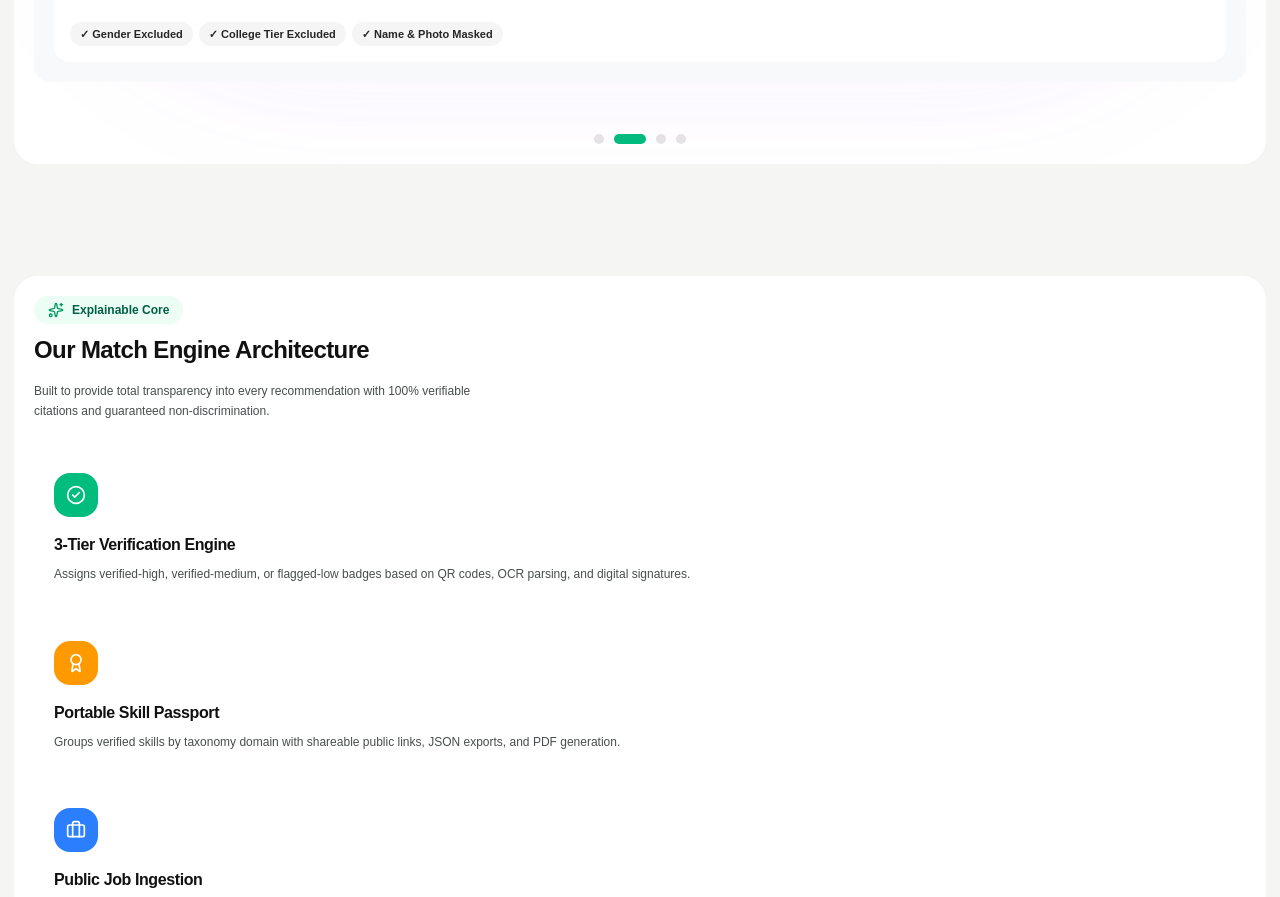
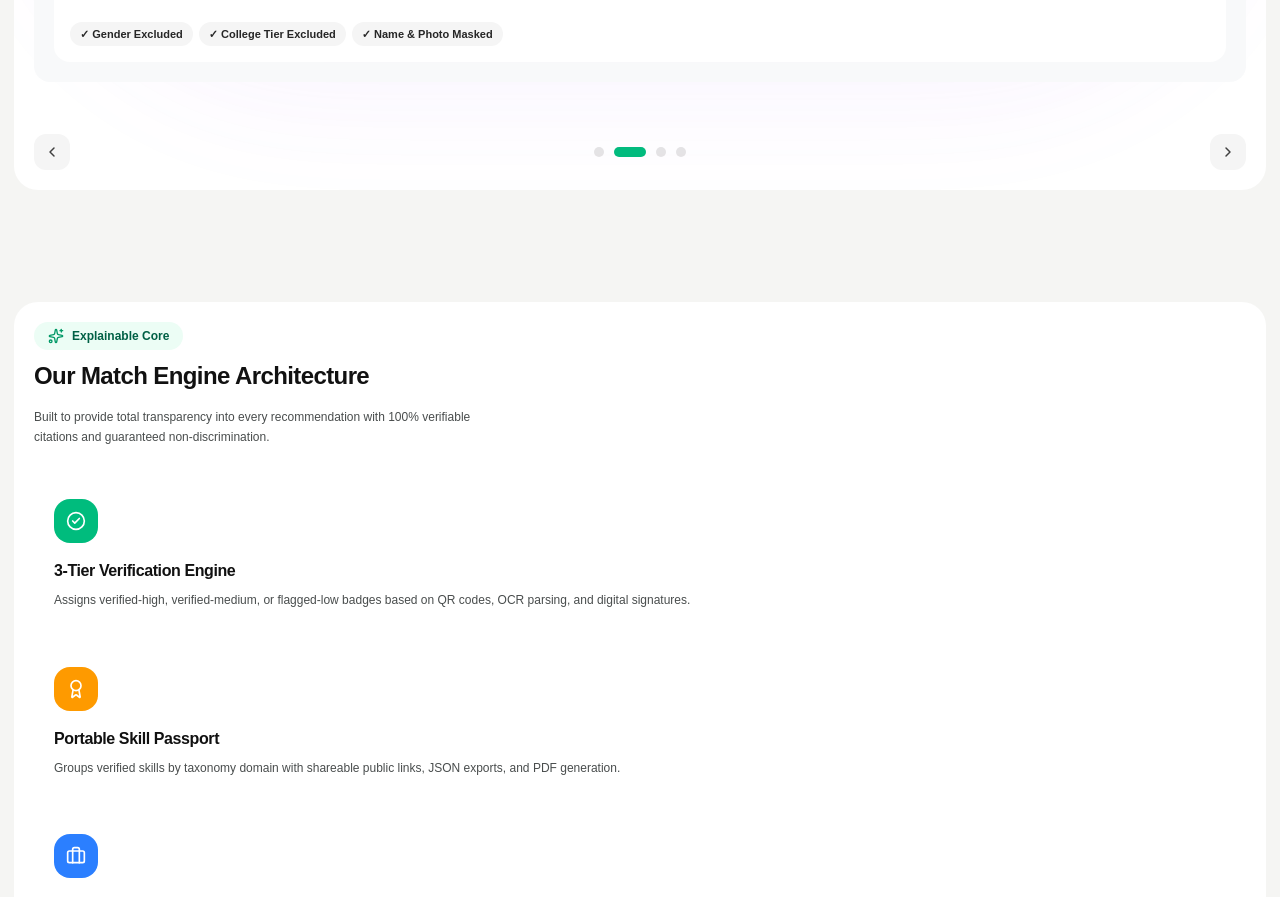
Before and after one commit to pratikranjan2212/skillsync, a Next.js app: page / in a window 1280 px wide. Shown: the part 5146-6043 px from the top of the page. Built offline with nearby package versions, Linux system fonts and the light colour scheme; no server answers.

Commit message:
feat(ui): add sleek left and right corner arrow buttons to Engine Benchmarks bottom row

```diff
--- a/app/components/landing/Metrics.jsx
+++ b/app/components/landing/Metrics.jsx
@@ -14,13 +14,23 @@ import {
   Sparkles,
   Check,
   FileText,
-  Lock
+  Lock,
+  ChevronLeft,
+  ChevronRight,
 } from "lucide-react";
 
 export default function Metrics() {
   const [currentIndex, setCurrentIndex] = useState(0);
   const [isAutoPlaying, setIsAutoPlaying] = useState(true);
   const [activeModal, setActiveModal] = useState(null);
+
+  const handlePrev = () => {
+    setCurrentIndex((prevIndex) => (prevIndex - 1 + metricsData.length) % metricsData.length);
+  };
+
+  const handleNext = () => {
+    setCurrentIndex((prevIndex) => (prevIndex + 1) % metricsData.length);
+  };
 
   const metricsData = [
     {
@@ -289,19 +299,41 @@ export default function Metrics() {
           </AnimatePresence>
         </div>
 
-        {/* Centered Pagination Dots */}
-        <div className="mt-6 sm:mt-8 pt-5 sm:pt-6 border-t border-black/8 flex items-center justify-center">
+        {/* Bottom Navigation Row: Left Arrow (Bottom-Left) + Centered Dots + Right Arrow (Bottom-Right) */}
+        <div className="mt-6 sm:mt-8 pt-5 sm:pt-6 border-t border-black/8 flex items-center justify-between">
+          {/* Left Arrow (Bottom-Left) */}
+          <button
+            type="button"
+            onClick={handlePrev}
+            aria-label="Previous benchmark tab"
+            className="w-9 h-9 sm:w-10 sm:h-10 rounded-xl sm:rounded-2xl bg-neutral-100 dark:bg-white/5 hover:bg-emerald-500 hover:text-black text-neutral-700 dark:text-neutral-300 border border-black/5 dark:border-white/10 hover:border-emerald-500 shadow-xs hover:shadow-md hover:scale-105 active:scale-95 transition-all flex items-center justify-center cursor-pointer group"
+          >
+            <ChevronLeft className="w-4 h-4 sm:w-5 sm:h-5 stroke-[2.2] transition-transform group-hover:-translate-x-0.5" />
+          </button>
+
+          {/* Centered Pagination Dots */}
           <div className="flex items-center gap-2.5">
             {metricsData.map((_, idx) => (
               <button
                 key={idx}
                 onClick={() => setCurrentIndex(idx)}
-                className={`h-2.5 rounded-full transition-all cursor-pointer ${
-                  currentIndex === idx ? "w-8 sm:w-9 bg-emerald-500 shadow-xs" : "w-2.5 bg-neutral-200 hover:bg-neutral-400"
+                aria-label={`Slide ${idx + 1}`}
+                className={`h-2.5 rounded-full transition-all duration-300 cursor-pointer ${
+                  currentIndex === idx ? "w-8 sm:w-9 bg-emerald-500 shadow-xs" : "w-2.5 bg-neutral-200 dark:bg-neutral-800 hover:bg-neutral-400"
                 }`}
               />
             ))}
           </div>
+
+          {/* Right Arrow (Bottom-Right) */}
+          <button
+            type="button"
+            onClick={handleNext}
+            aria-label="Next benchmark tab"
+            className="w-9 h-9 sm:w-10 sm:h-10 rounded-xl sm:rounded-2xl bg-neutral-100 dark:bg-white/5 hover:bg-emerald-500 hover:text-black text-neutral-700 dark:text-neutral-300 border border-black/5 dark:border-white/10 hover:border-emerald-500 shadow-xs hover:shadow-md hover:scale-105 active:scale-95 transition-all flex items-center justify-center cursor-pointer group"
+          >
+            <ChevronRight className="w-4 h-4 sm:w-5 sm:h-5 stroke-[2.2] transition-transform group-hover:translate-x-0.5" />
+          </button>
         </div>
       </div>
 
```
